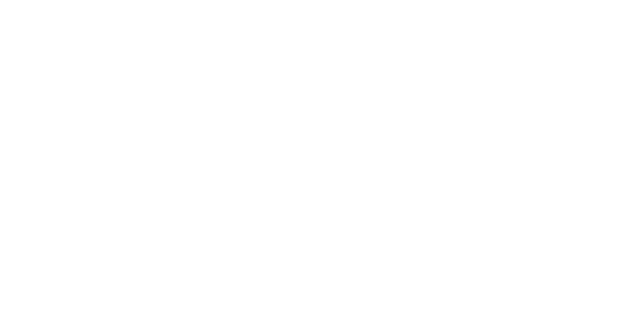
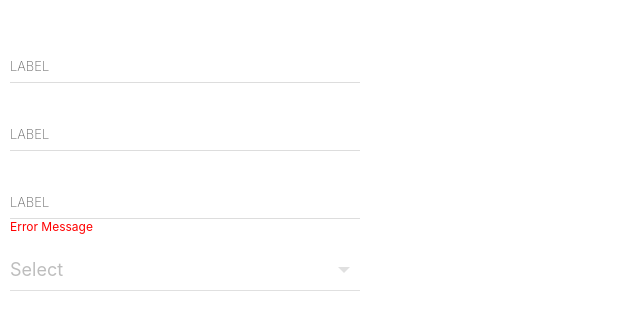
Before and after one commit to bhagavath26/Datatruks_ui, a React (Create React App) app: page /FormElements in a window 1280 px wide. Shown: the top 330 px of the page, without its empty margins (0-640 px from the left). Built offline with nearby package versions, Linux system fonts and the light colour scheme.

Commit message:
sass creation

```diff
--- /dev/null
+++ b/src/components/FormElements.js
@@ -0,0 +1,40 @@
+import React, { Component } from 'react';
+import '../styles/formElement.scss';
+export class FormElements extends Component {
+  render() {
+    return (
+      <div>
+         <form class="form-md">
+            <div class="form-group">
+              <input id="form_name1" class="form-control" type="text" required/>
+              <label for="form_name1">Label</label>
+            </div>
+            <div class="form-group">
+              <input id="form_name2" class="form-control" type="text"  disabled/>
+              <label for="form_name2">Label</label>
+            </div>
+            <div class="form-group">
+              <input id="form_name3" class="form-control" type="text" required/>
+              <label for="form_name3">Label</label>
+              <span class="error_message">Error Message</span>
+            </div>
+            <div class="select">
+              <select class="select-text" required>
+                <option value="" disabled selected></option>
+                <option value="1">Option 1</option>
+                <option value="2">Option 2</option>
+                <option value="3">Option 3</option>
+              </select>
+              <span class="select-highlight"></span>
+              <span class="select-bar"></span>
+              <label class="select-label">Select</label>
+			    	</div>
+
+          </form>
+
+      </div>
+    )
+  }
+}
+
+export default FormElements
--- a/src/index.js
+++ b/src/index.js
@@ -3,11 +3,13 @@
 import './index.scss';
 import { BrowserRouter, Route } from 'react-router-dom';
 import Dashboard from './components/Dashboard';
+import FormElements from './components/FormElements';
 
 ReactDOM.render(
     <BrowserRouter>
         <React.Fragment>
             <Route path="/dashboard" component={Dashboard} />
+            <Route path="/FormElements" component={FormElements} />
 
         </React.Fragment>
     </BrowserRouter>
--- /dev/null
+++ b/src/styles/formElement.scss
@@ -0,0 +1,221 @@
+.form-md {
+    float: left;
+    margin: 30px 10px 30px 10px;
+  }
+  .form-md .form-group {
+    margin-left: auto;
+    margin-right: auto;
+
+  }
+  .form-group {
+    margin-bottom: 15px;
+    position: relative;
+    input {
+        position: relative;
+        display: block;
+        width: 100%;
+        border: none;
+        border-bottom: 1px solid #ddd;
+        background-color: transparent;
+        margin: 0px auto;
+        padding: 20px 0px 0px 0px;
+        height: 32px;
+        outline: none !important;
+        font-size: 20px;
+        color: rgba(0, 0, 0, 0.8);
+        background: -webkit-linear-gradient(bottom, #51bbbe 50%, #51bbbe 50%);
+        background: linear-gradient(to top, #51bbbe 50%, #51bbbe 50%);
+        background-position: left bottom;
+        background-size: 0 1px;
+        background-repeat: no-repeat;
+        transition: all 0.2s ease-in-out;
+      }
+      ::-webkit-input-placeholder {
+        text-align: right;
+        color: #ddd;
+        font-size: 13px;
+        font-weight: 200;
+      }
+      :-moz-placeholder {
+        text-align: right;
+        color: #ddd;
+        font-size: 13px;
+        font-weight: 200;
+      }
+      ::-moz-placeholder {
+        text-align: right;
+        color: #ddd;
+        font-size: 13px;
+        font-weight: 200;
+      }
+      :-ms-input-placeholder {
+        text-align: right;
+        color: #ddd;
+        font-size: 13px;
+        font-weight: 200;
+      }
+
+      label {
+        position: absolute;
+        top: 0;
+        left: 0;
+        text-align: left;
+        display: block;
+        width: 100%;
+        height: 52px;
+        line-height: 72px;
+        text-transform: uppercase;
+        font-size: 13px;
+        font-weight: 200;
+        background: transparent;
+        color: rgba(0, 0, 0, 0.6);
+        margin: 0px auto;
+        cursor: text;
+        transition: all 0.15s ease-in-out;
+      }
+      input:hover,
+      input:focus {
+        border-color: #51bbbe;
+      }
+      input:focus {
+        background-position: left bottom;
+        background-size: 100% 1px;
+      }
+      input:valid + label,
+      input:focus + label {
+        height: 20px;
+        line-height: 20px;
+        font-size: 11px;
+        color: #51bbbe;
+      }
+
+      input:focus ::-webkit-input-placeholder {
+        color: transparent;
+        font-size: 0;
+      }
+      input:focus :-moz-placeholder {
+        color: transparent;
+        font-size: 0;
+      }
+      input:focus ::-moz-placeholder {
+        color: transparent;
+        font-size: 0;
+      }
+      input:focus :-ms-input-placeholder {
+        color: transparent;
+        font-size: 0;
+      }
+  }
+
+  .select {
+      position: relative;
+      width: 350px;
+  }
+
+  .select-text {
+      position: relative;
+      font-family: inherit;
+      background-color: transparent;
+      width: 350px;
+      padding: 10px 10px 10px 0;
+      font-size: 18px;
+      border-radius: 0;
+      border: none;
+      border-bottom: 1px solid rgba(0,0,0, 0.12);
+  }
+
+  /* Remove focus */
+  .select-text:focus {
+      outline: none;
+      border-bottom: 1px solid rgba(0,0,0, 0);
+  }
+
+      /* Use custom arrow */
+  .select .select-text {
+      appearance: none;
+      -webkit-appearance:none
+  }
+
+  .select:after {
+      position: absolute;
+      top: 18px;
+      right: 10px;
+      /* Styling the down arrow */
+      width: 0;
+      height: 0;
+      padding: 0;
+      content: '';
+      border-left: 6px solid transparent;
+      border-right: 6px solid transparent;
+      border-top: 6px solid rgba(0, 0, 0, 0.12);
+      pointer-events: none;
+  }
+
+
+  /* LABEL ======================================= */
+  .select-label {
+      color: rgba(0,0,0, 0.26);
+      font-size: 18px;
+      font-weight: normal;
+      position: absolute;
+      pointer-events: none;
+      left: 0;
+      top: 10px;
+      transition: 0.2s ease all;
+  }
+
+  /* active state */
+  .select-text:focus ~ .select-label, .select-text:valid ~ .select-label {
+      color: #2F80ED;
+      top: -20px;
+      transition: 0.2s ease all;
+      font-size: 14px;
+  }
+
+  /* BOTTOM BARS ================================= */
+  .select-bar {
+      position: relative;
+      display: block;
+      width: 350px;
+  }
+
+  .select-bar:before, .select-bar:after {
+      content: '';
+      height: 2px;
+      width: 0;
+      bottom: 1px;
+      position: absolute;
+      background: #2F80ED;
+      transition: 0.2s ease all;
+  }
+
+  .select-bar:before {
+      left: 50%;
+  }
+
+  .select-bar:after {
+      right: 50%;
+  }
+
+  /* active state */
+  .select-text:focus ~ .select-bar:before, .select-text:focus ~ .select-bar:after {
+      width: 50%;
+  }
+
+  /* HIGHLIGHTER ================================== */
+  .select-highlight {
+      position: absolute;
+      height: 60%;
+      width: 100px;
+      top: 25%;
+      left: 0;
+      pointer-events: none;
+      opacity: 0.5;
+  }
+  .error_message
+  {
+    color: red;
+    font-size: 75%;
+    display: flex;
+  }
+  //radio button
```
